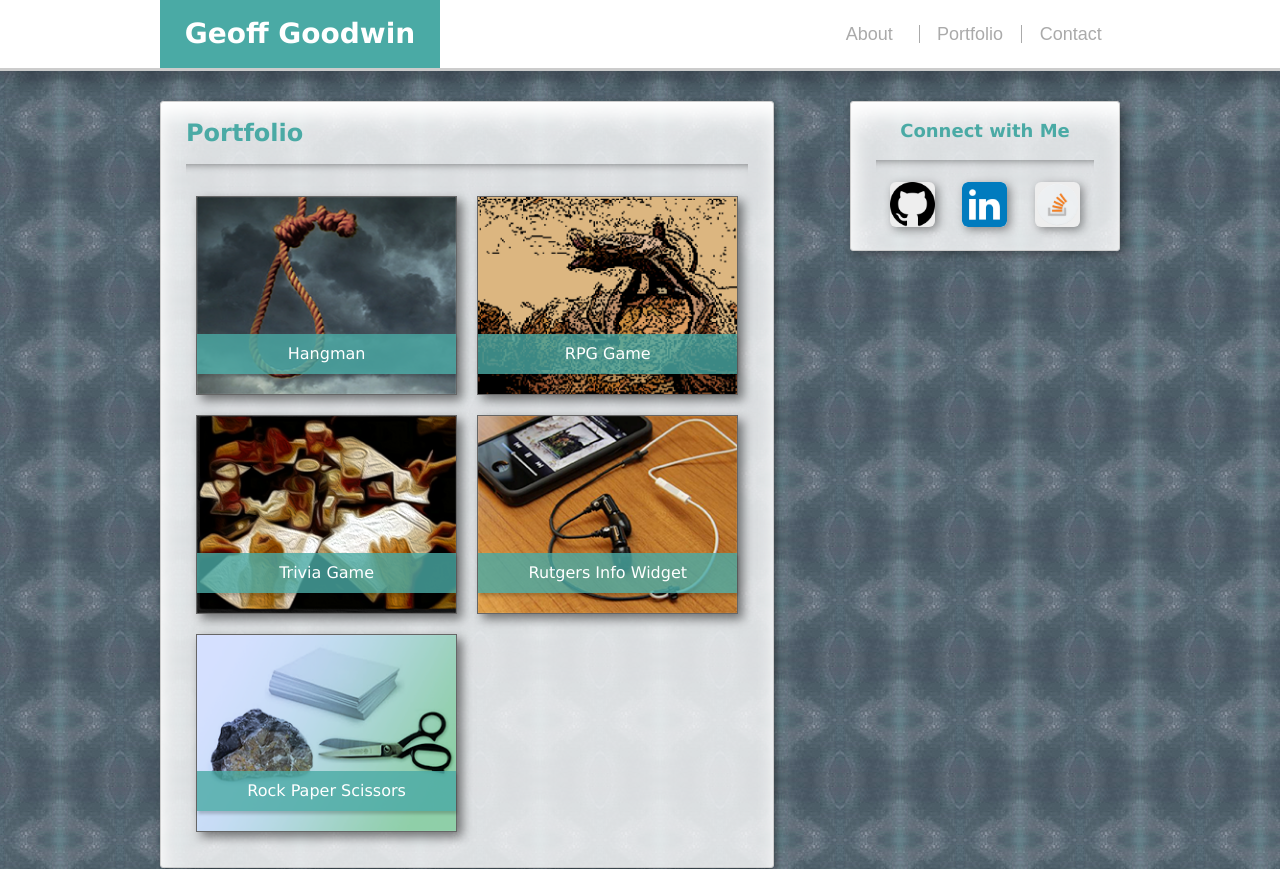
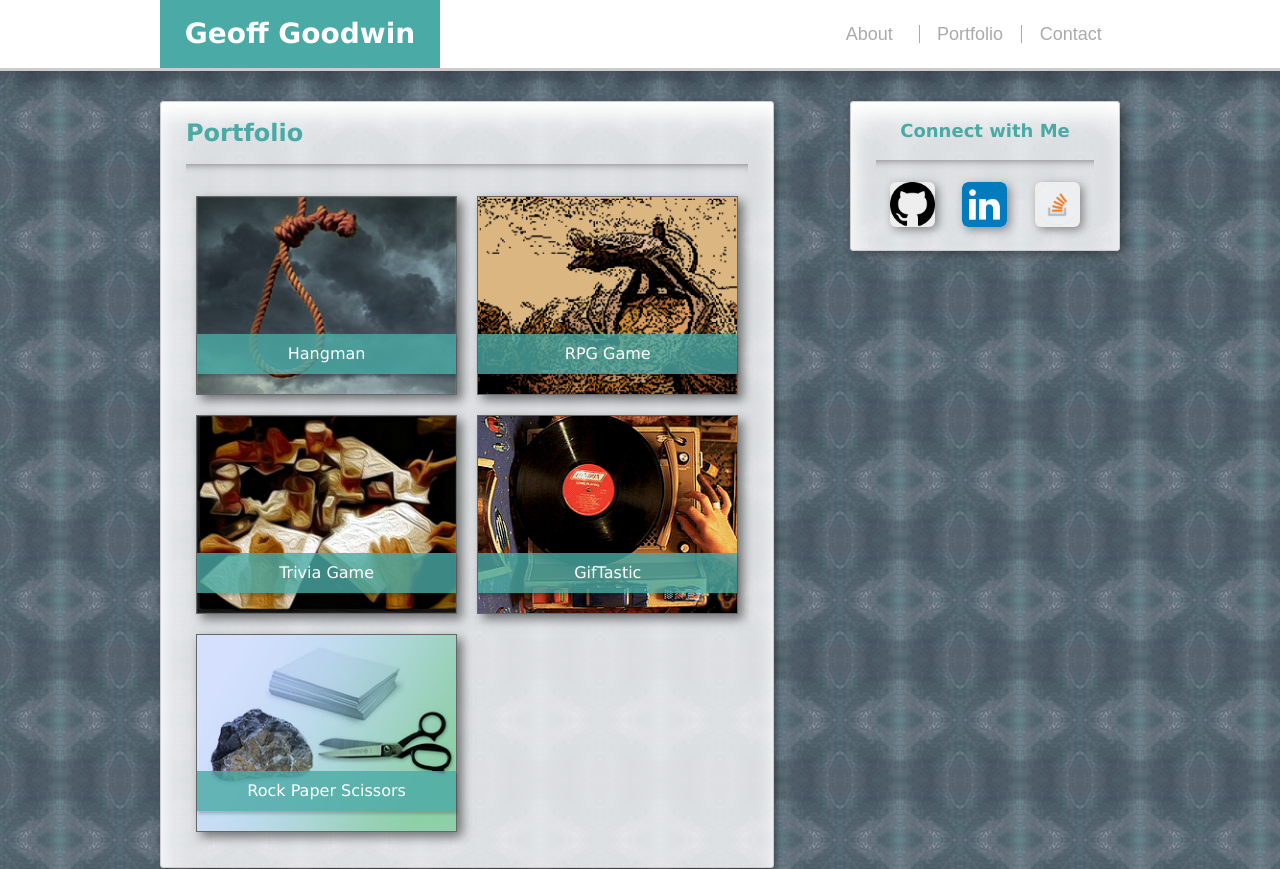
Before and after one commit to Geoff-Goodwin-Dev/Responsive-Portfolio, a plain HTML site: page portfolio.html in a window 1280 px wide. Shown: the top 869 px of the page. Drawn offline with Linux system fonts and the light colour scheme.

Commit message:
version 1.5 - added link to GifTastic App in Portfolio page

```diff
--- a/portfolio.html
+++ b/portfolio.html
@@ -83,19 +83,19 @@
               </a>
             </div>
 
-            <!--PORTFOLIO ITEM #4 - RUTGERS-->
+            <!--PORTFOLIO ITEM #4 - Giftastic-->
             <div class="folioItem">
-              <a href="folio-construction.html">
+              <a href="https://geoff-goodwin-dev.github.io/GifTastic/">
                 <div class="folioImageContainer">
-                  <img src="assets/images/folio4_rutgers.png" class="folioImage" alt="rutgers">
+                  <img src="assets/images/folio4_giftastic.png" class="folioImage" alt="rutgers">
                   <div class="folioCaption">
-                    <h3>Rutgers Info Widget</h3>
+                    <h3>GifTastic</h3>
                   </div>
                 </div>
               </a>
             </div>
 
-            <!--PORTFOLIO ITEM #4 - RUTGERS-->
+            <!--PORTFOLIO ITEM #4 - Rock Paper Scissors-->
             <div class="folioItem">
               <a href="folio-construction.html">
                 <div class="folioImageContainer">
```
Also changed, not shown: assets/images/folio4_giftastic.png (added), 1 other file.
